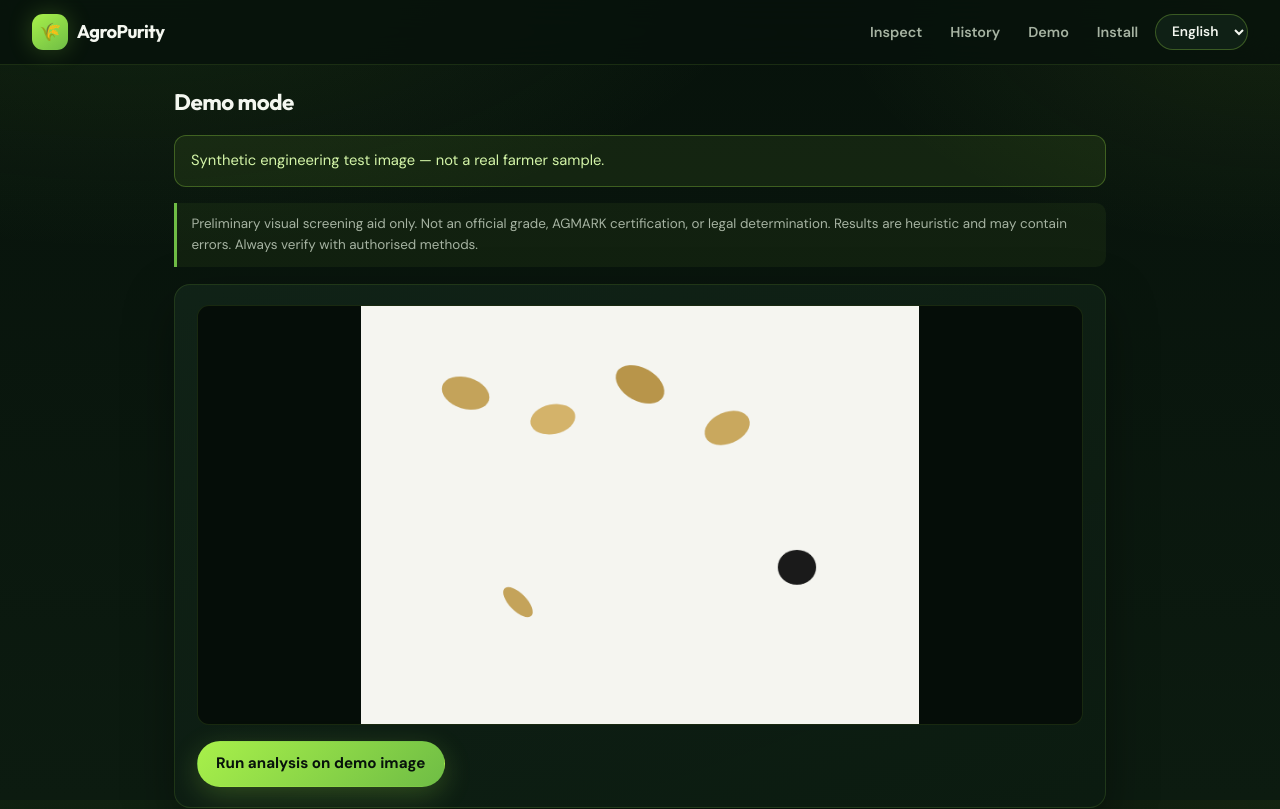
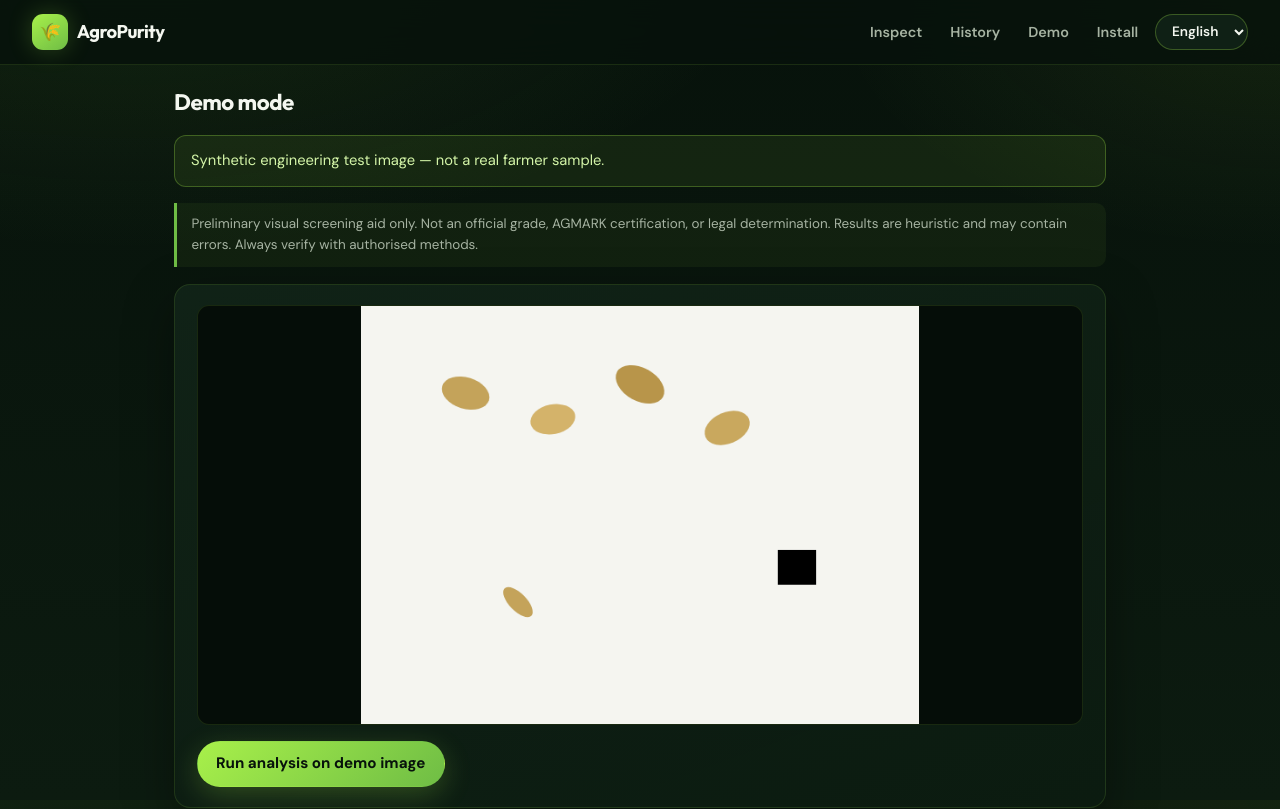
Before and after one commit to princetyagi1424/Agro-Purity, a React (Vite) app: page /demo in a window 1280 px wide. Shown: the top 809 px of the page. Built offline with nearby package versions, Linux system fonts and the light colour scheme.

Commit message:
fix(ui): solid black demo foreign fixture; single Upload control on Inspect

```diff
--- a/src/pages/DemoPage.tsx
+++ b/src/pages/DemoPage.tsx
@@ -18,9 +18,15 @@ function createSyntheticGrainImage(): string {
     { x: 320, y: 90, rx: 30, ry: 19, rot: 0.5, color: '#b8954a' },
     { x: 420, y: 140, rx: 27, ry: 18, rot: -0.4, color: '#c9a85e' },
     { x: 180, y: 340, rx: 22, ry: 10, rot: 0.8, color: '#c4a35a' },
-    { x: 500, y: 300, rx: 22, ry: 20, rot: 0, color: '#1a1a1a' }, // dark foreign candidate
+    { x: 500, y: 300, rx: 22, ry: 20, rot: 0, color: '#000000' }, // solid dark foreign candidate
   ];
   for (const g of grains) {
+    // Solid dark foreign marker uses a hard rectangle (no anti-aliased edge bias)
+    if (g.color === '#000000' || g.color === '#1a1a1a') {
+      ctx.fillStyle = '#000000';
+      ctx.fillRect(g.x - g.rx, g.y - g.ry, g.rx * 2, g.ry * 2);
+      continue;
+    }
     ctx.save(); ctx.translate(g.x, g.y); ctx.rotate(g.rot);
     ctx.beginPath(); ctx.ellipse(0, 0, g.rx, g.ry, 0, 0, Math.PI * 2);
     ctx.fillStyle = g.color; ctx.fill(); ctx.restore();
@@ -142,7 +148,7 @@ export function DemoPage() {
             <span className="count-chip">{t('inspect.foreign')} {counts.foreign}</span>
             <span className="count-chip">{t('inspect.uncertain')} {counts.uncertain}</span>
           </div>
-          <ul style={{ margin: '0.75rem 0', paddingLeft: '1.2rem', fontSize: '0.85rem', color: 'var(--color-text-muted, #5c6b5a)' }}>
+          <ul style={{ margin: '0.75rem 0', paddingLeft: '1.2rem', fontSize: '0.85rem', color: 'var(--muted, #A6B3A2)' }}>
             <li>{t('inspect.legendWhole')}</li>
             <li>{t('inspect.legendBroken')}</li>
             <li>{t('inspect.legendForeign')}</li>
```
